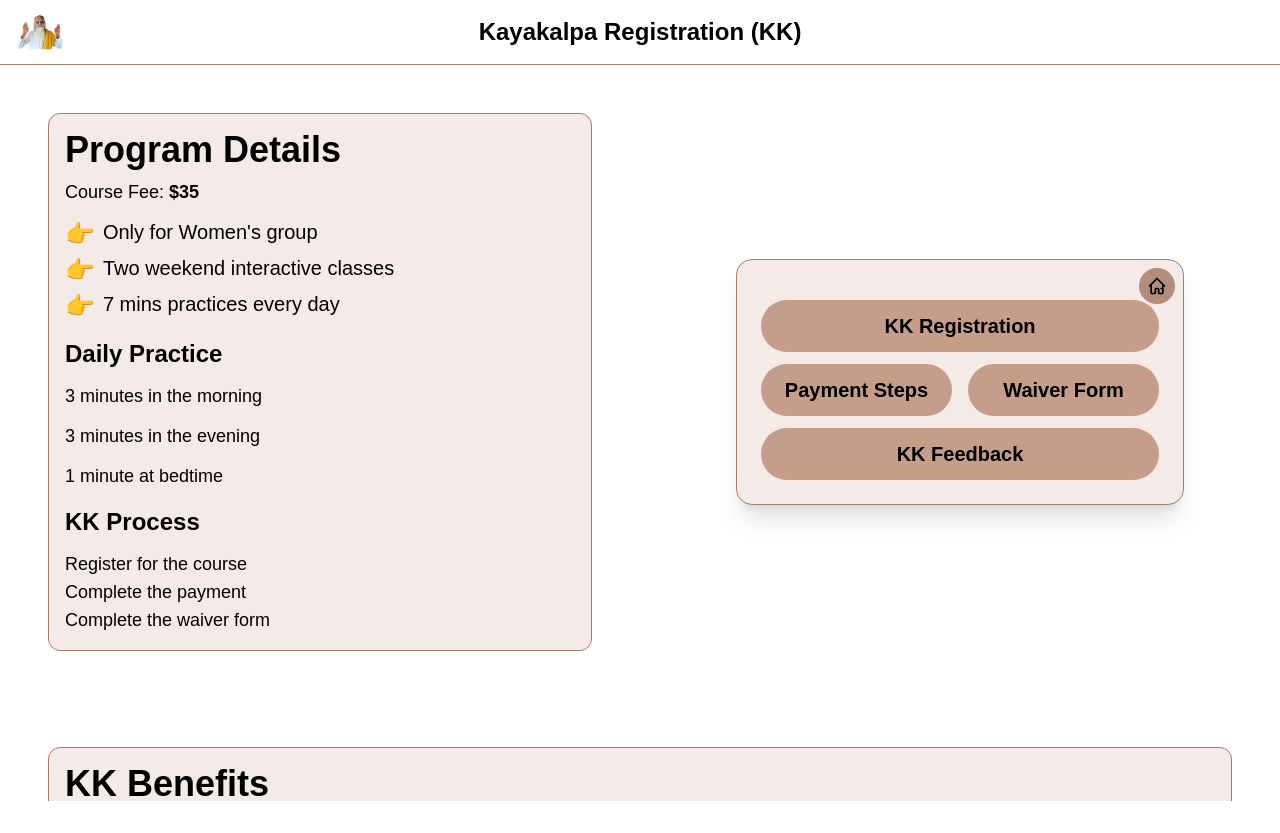
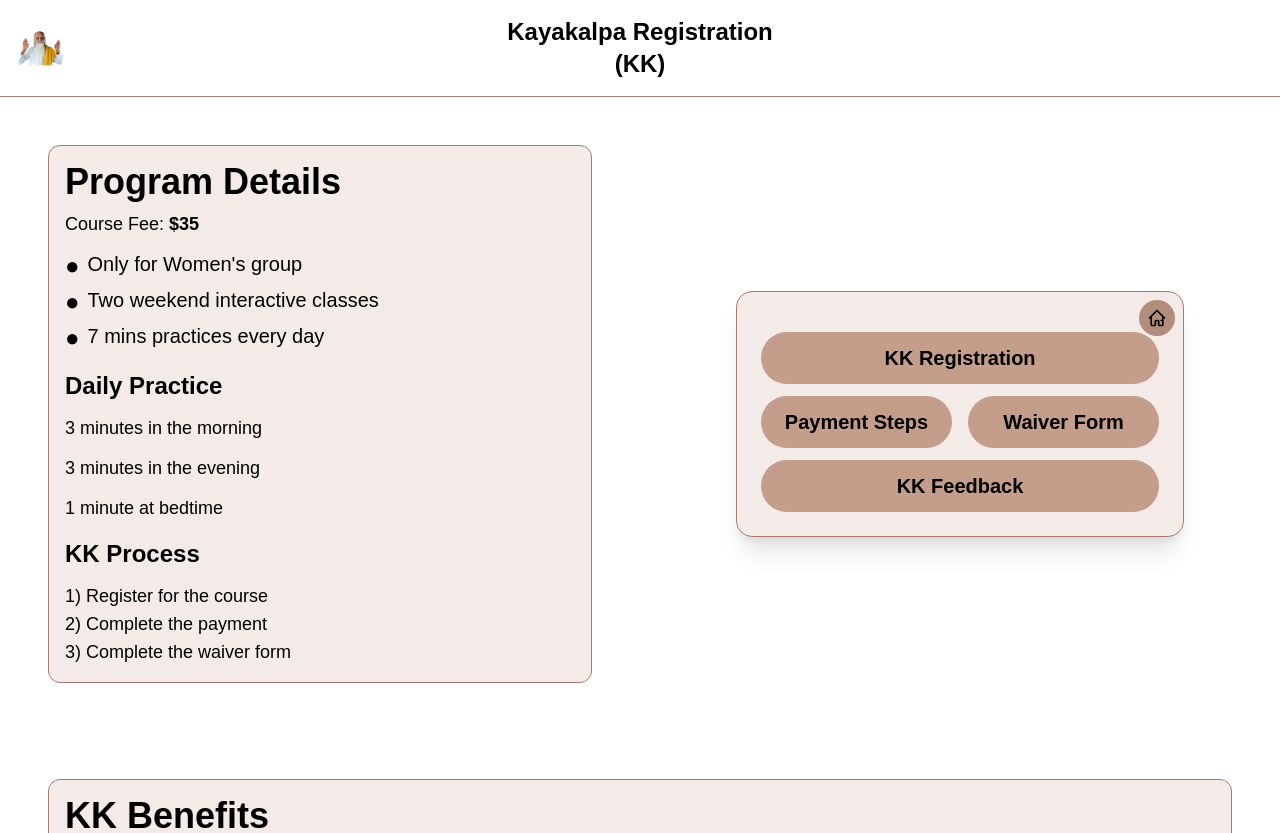
Before and after one commit to Itz-Viggy/Yoga-Registration, a Next.js app: page /kkhome in a window 1280 px wide. Before the commit the page ends 801 px from the top, so only its background shows below. Built offline with nearby package versions, Linux system fonts and the light colour scheme.

Commit message:
Title Fix

```diff
--- a/src/app/kkhome/page.tsx
+++ b/src/app/kkhome/page.tsx
@@ -50,7 +50,8 @@ export default function HomePage() {
           />
         </div>
         <h1 className="text-2xl font-bold text-center text-black">
-          Kayakalpa Registration (KK)
+          Kayakalpa Registration <br />
+          (KK)
         </h1>
       </header>
 
@@ -79,7 +80,7 @@ export default function HomePage() {
                   "7 mins practices every day",
                 ].map((item) => (
                   <li key={item} className="flex items-start">
-                    <span className="mr-2 text-2xl">👉</span>
+                    <span className="mr-2 text-2xl text-black">●</span>
                     <span>{item}</span>
                   </li>
                 ))}
@@ -96,9 +97,9 @@ export default function HomePage() {
                 KK Process
               </h3>
               <p>
-                Register for the course <br />
-                Complete the payment <br />
-                Complete the waiver form
+                1) Register for the course <br />
+                2) Complete the payment <br />
+                3) Complete the waiver form
               </p>
             </div>
           </section>
```
